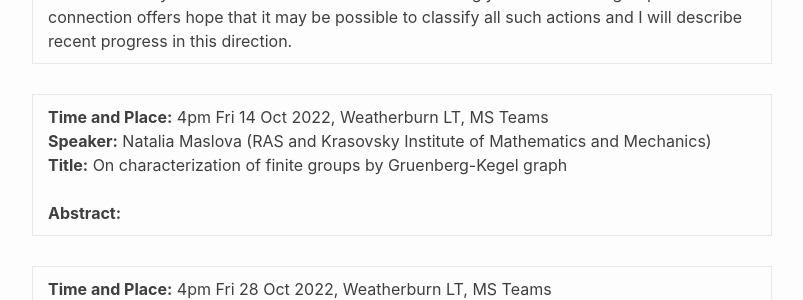
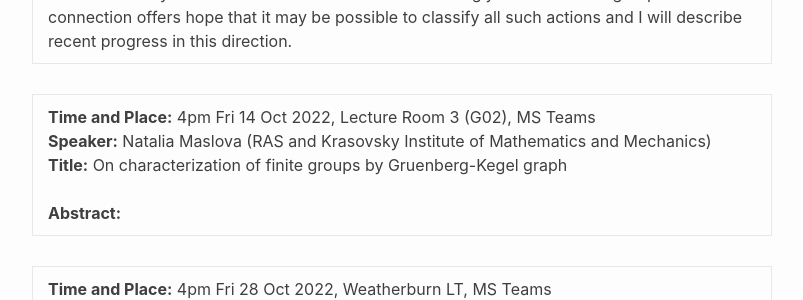
Before and after one commit to StephenGlasby/StephenGlasby.github.io, a Jekyll site: the page built from GandCSeminars.md, in a window 1280 px wide and 900 px high, scrolled down 7010 px. Shown: the part 153-453 px from the top of the window, without its empty margins (238-1041 px from the left). Built offline with Jekyll 4.4.1, drawn with Linux system fonts in a browser that asks for light colours.

Commit message:
LR3 Maslova

```diff
--- a/GandCSeminars.md
+++ b/GandCSeminars.md
@@ -55,7 +55,7 @@ The Maths and Stastistics Coloquium on *Thursday 28 April* will be by Heiko Diet
 |**Time and Place:** 4pm Fri 16 Sep 2022, Weatherburn LT, MS Teams<br>                 **Speaker:** Nick Gill (Open University, UK)<br>       **Title:** Binary actions of simple groups <br><br>                    **Abstract:**  A permutation action of a group G on a set X is “binary” if, roughly speaking, one can deduce the orbits on X^n (for all positive integers n) from the orbits on X^2. This notion arose first in model theory, thanks to the work of Gregory Cherlin.<br><br> I’m interested in the following question: if G is simple, what are its TRANSITIVE binary actions? Thanks to the work of various authors we know that there are no PRIMITIVE binary actions but, until recently, that was pretty much the extent of our knowledge.<br><br> It turns out that interesting transitive binary actions do exist for G simple and I will describe some of these. If there is time, I will also describe a nice graph that connects the notion of a transitive binary action to the classical notion of a “strongly embedded subgroup”. This connection offers hope that it may be possible to classify all such actions and I will describe recent progress in this direction.|
 
 
-|**Time and Place:** 4pm Fri 14 Oct 2022, Weatherburn LT, MS Teams<br>                 **Speaker:** Natalia Maslova (RAS and Krasovsky Institute of Mathematics and Mechanics)<br>       **Title:**  On characterization of finite groups by Gruenberg-Kegel graph <br><br>                    **Abstract:**  |
+|**Time and Place:** 4pm Fri 14 Oct 2022, Lecture Room 3 (G02), MS Teams<br>                 **Speaker:** Natalia Maslova (RAS and Krasovsky Institute of Mathematics and Mechanics)<br>       **Title:**  On characterization of finite groups by Gruenberg-Kegel graph <br><br>                    **Abstract:**  |
 
 
 |**Time and Place:** 4pm Fri 28 Oct 2022, Weatherburn LT, MS Teams<br>                 **Speaker:** Tim Burness (University of Bristol, UK)<br>       **Title:** Fixed point ratios for primitive groups and applications  <br><br>                    **Abstract:**  Let G be a finite permutation group. The fixed point ratio of an element x in G, denoted fpr(x), is the proportion of points fixed by x. Fixed point ratios for finite primitive groups have been studied for many decades, finding a wide range of applications. In this talk, I will discuss some recent joint work with Bob Guralnick where we determine the triples (G,x,r) such that G is primitive, x has prime order r and fpr(x) > 1/(r+1). This turns out to have some interesting applications and we can use it to obtain new results on the minimal degree and minimal index of primitive groups. Another application arises in joint work with Moreto and Navarro on the commuting probability of p-elements in finite groups. |
```
